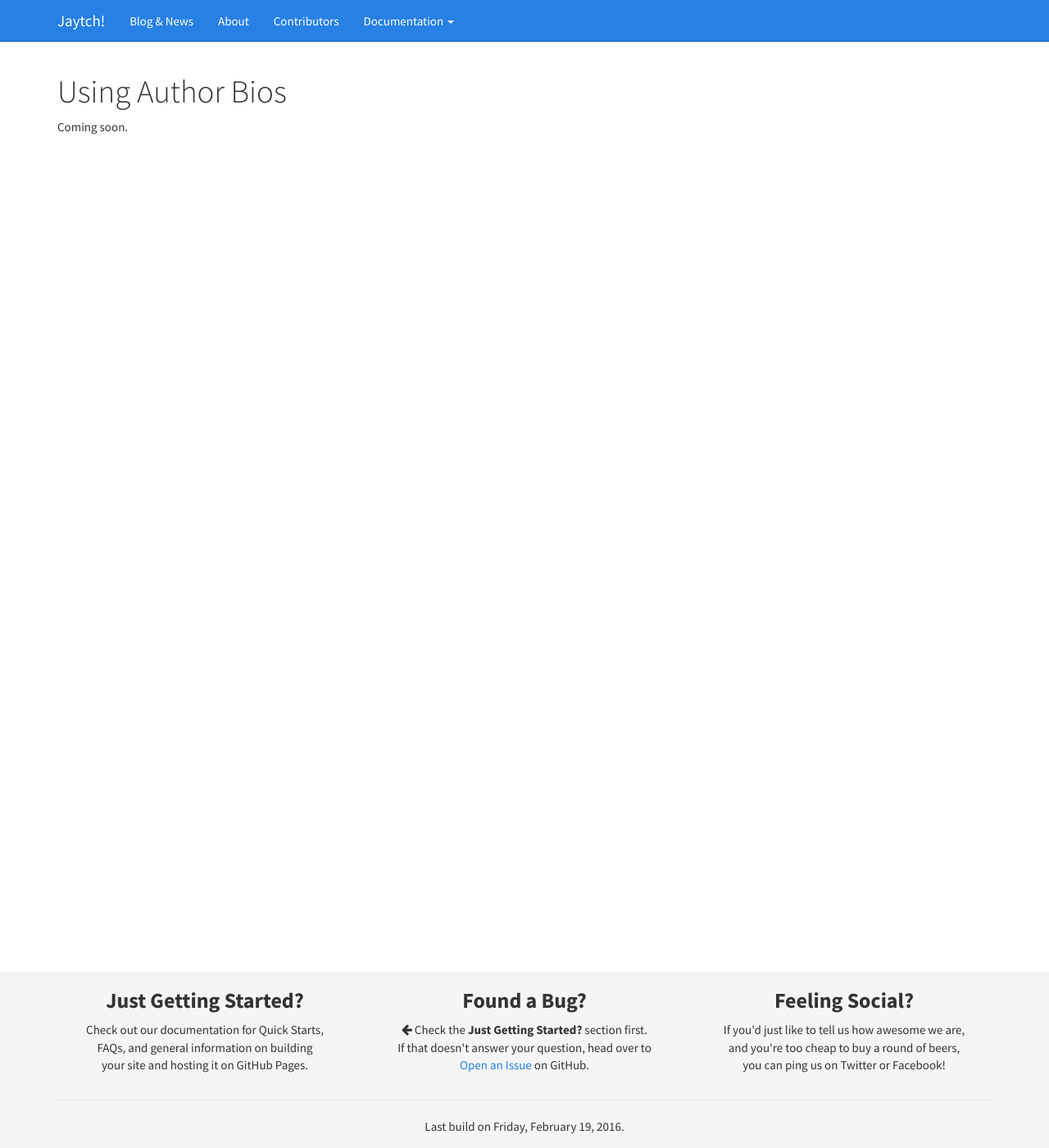
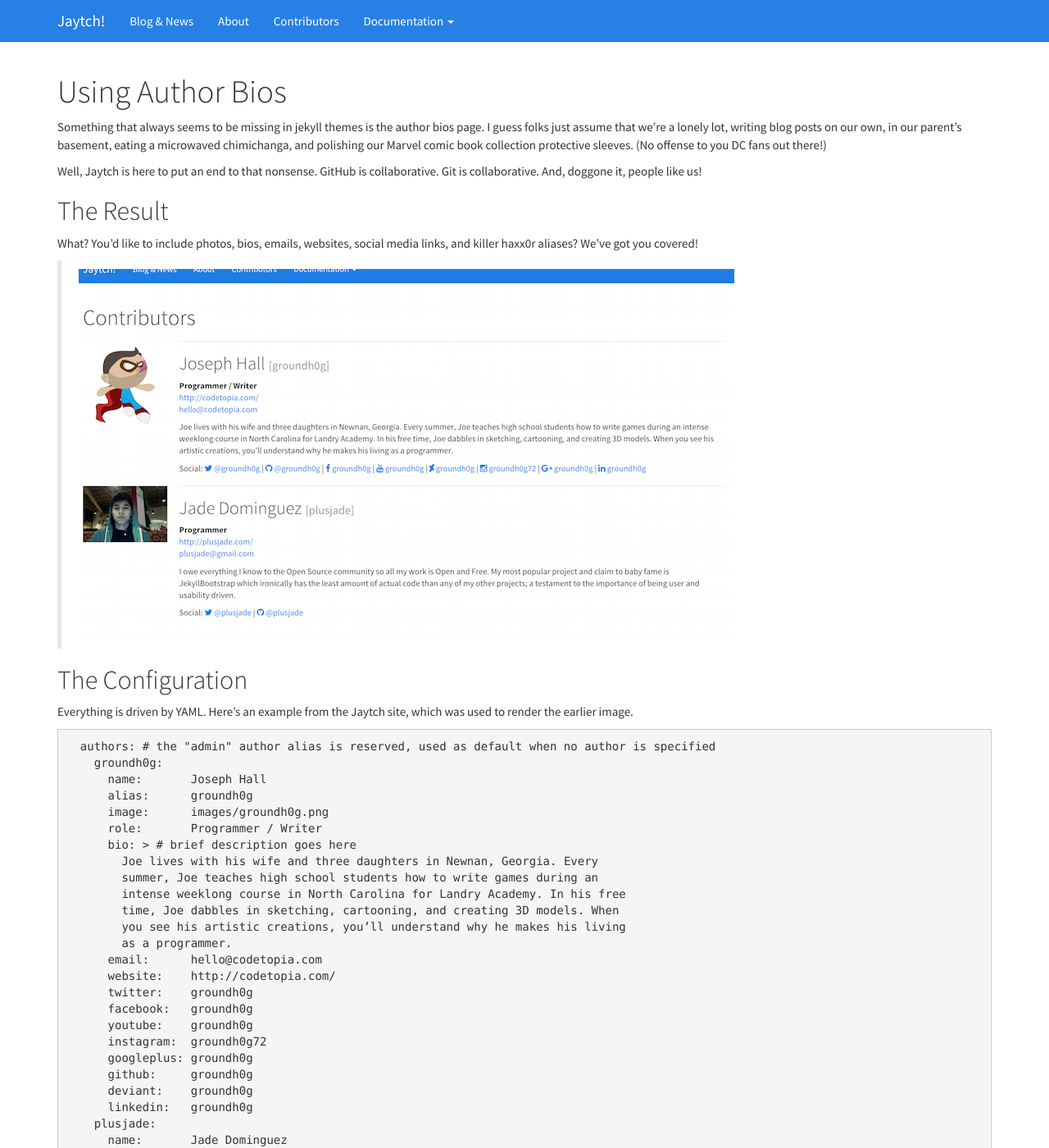
Before and after one commit to groundh0g/jaytch, a Jekyll site: the page built from docs/using-author-bios.md, in a window 1280 px wide and 1400 px high. Shown: the whole window at 82% size. Built offline with Jekyll 4.4.1, drawn with Linux system fonts in a browser that asks for light colours; some of the changed text lies outside the part shown.

Commit message:
Added author bios documentation stub.

```diff
--- a/docs/using-author-bios.md
+++ b/docs/using-author-bios.md
@@ -3,4 +3,57 @@ layout: page
 title: Using Author Bios
 ---
 
-Coming soon.
+Something that always seems to be missing in jekyll themes is the author bios page. I guess folks just assume that we're a lonely lot, writing blog posts on our own, in our parent's basement, eating a microwaved chimichanga, and polishing our Marvel comic book collection protective sleeves. (No offense to you DC fans out there!)
+
+Well, Jaytch is here to put an end to that nonsense. GitHub is collaborative. Git is collaborative. And, doggone it, people like us!
+
+## The Result
+
+What? You'd like to include photos, bios, emails, websites, social media links, and killer haxx0r aliases? We've got you covered!
+
+> ![Da' Crew!]({{ site.baseurl }}/docs/images/using-author-bios.png)
+
+## The Configuration
+
+Everything is driven by YAML. Here's an example from the Jaytch site, which was used to render the earlier image.
+
+      authors: # the "admin" author alias is reserved, used as default when no author is specified
+        groundh0g:
+          name:       Joseph Hall
+          alias:      groundh0g
+          image:      images/groundh0g.png
+          role:       Programmer / Writer
+          bio: > # brief description goes here
+            Joe lives with his wife and three daughters in Newnan, Georgia. Every
+            summer, Joe teaches high school students how to write games during an
+            intense weeklong course in North Carolina for Landry Academy. In his free
+            time, Joe dabbles in sketching, cartooning, and creating 3D models. When
+            you see his artistic creations, you’ll understand why he makes his living
+            as a programmer.
+          email:      hello@codetopia.com
+          website:    http://codetopia.com/
+          twitter:    groundh0g
+          facebook:   groundh0g
+          youtube:    groundh0g
+          instagram:  groundh0g72
+          googleplus: groundh0g
+          github:     groundh0g
+          deviant:    groundh0g
+          linkedin:   groundh0g
+        plusjade:
+          name:       Jade Dominguez
+          alias:      plusjade
+          image:      images/plusjade.jpg
+          role:       Programmer
+          bio: > # brief description goes here
+            I owe everything I know to the Open Source community so all my work is
+            Open and Free. My most popular project and claim to baby fame is
+            JekyllBootstrap which ironically has the least amount of actual code than
+            any of my other projects; a testament to the importance of being user and
+            usability driven.
+          email:      plusjade@gmail.com
+          website:    http://plusjade.com/
+          twitter:    plusjade
+          github:     plusjade
+
+It seems like a lot, but there's a lot to share with your throngs of adoring fans.
```
Also changed, not shown: docs/images/using-author-bios.png (added).
